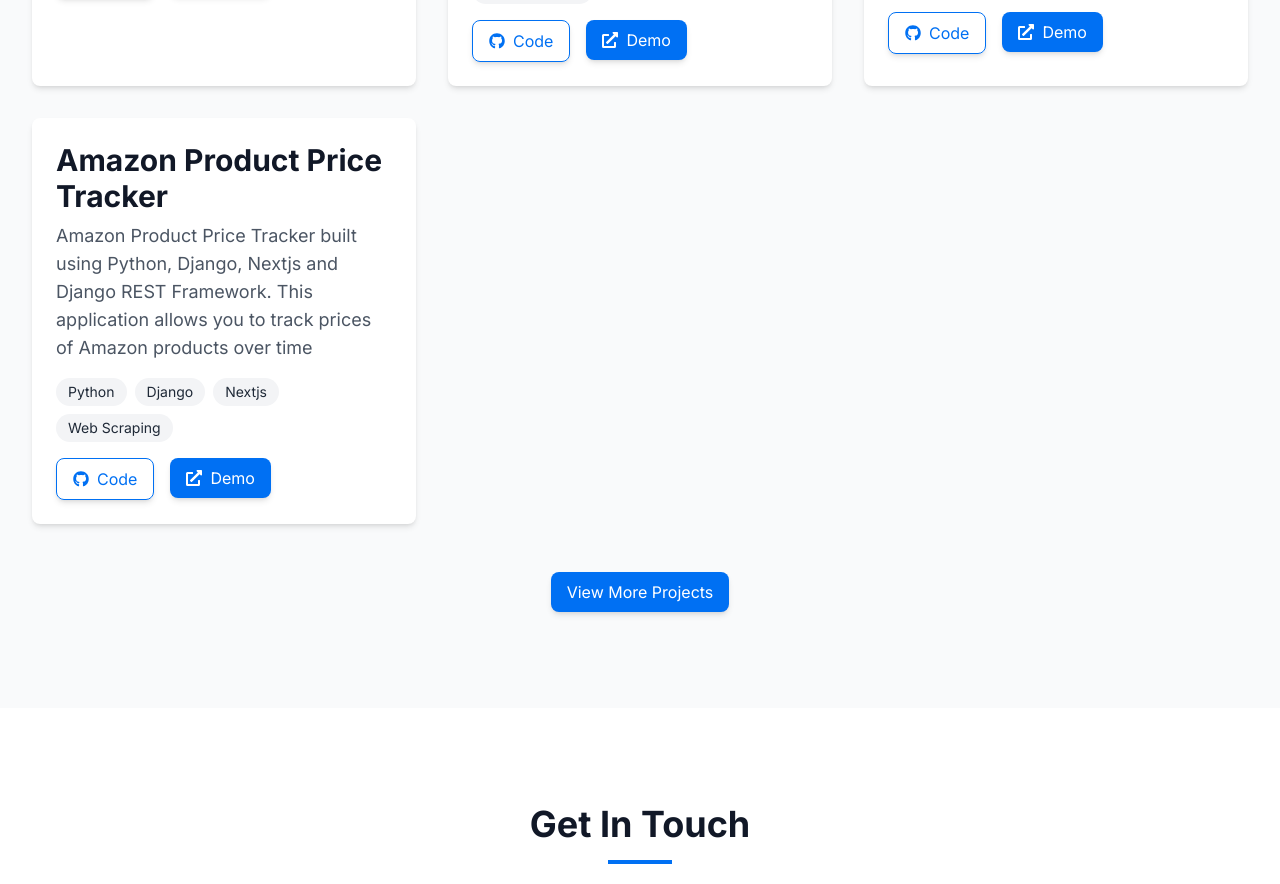
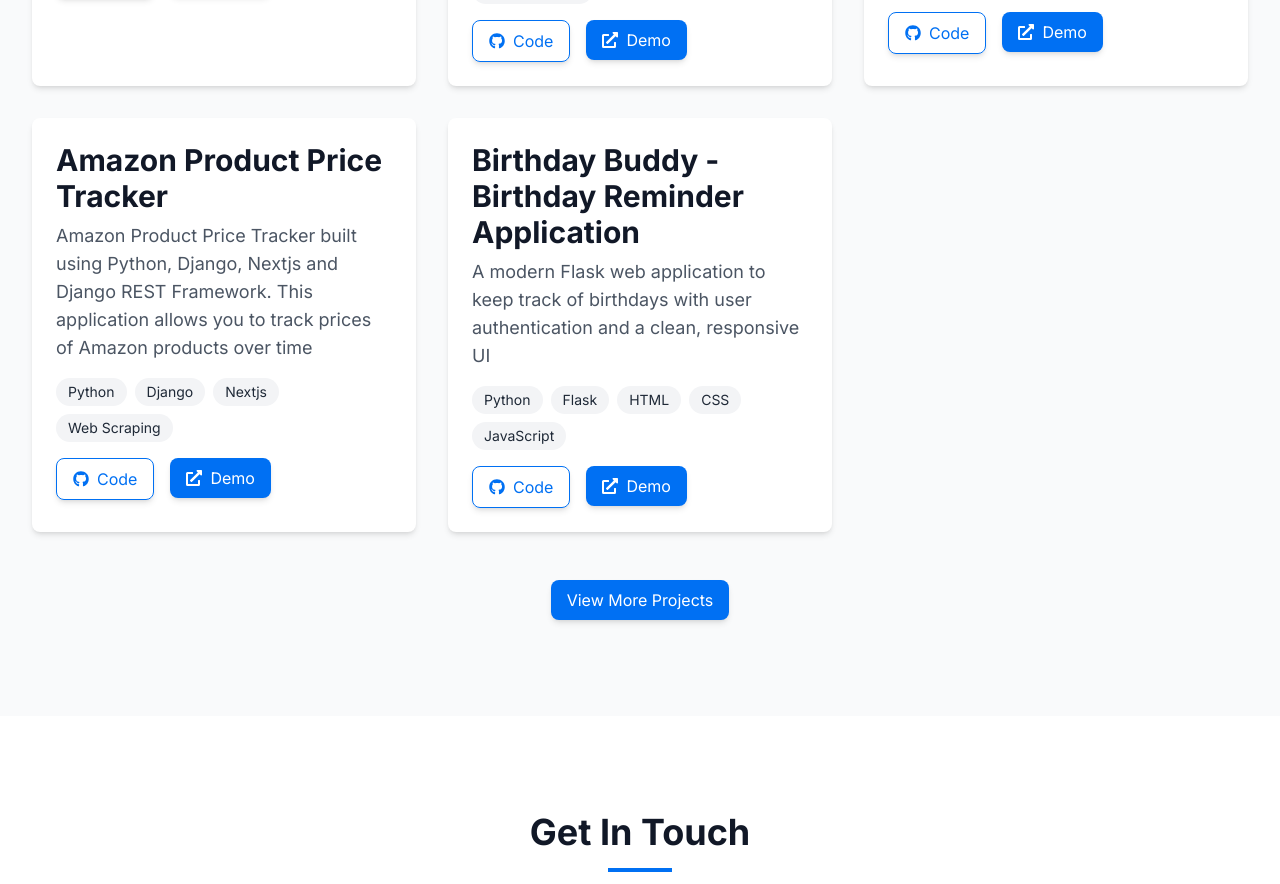
Before and after one commit to rohitdude10/portfolio_2025, a Next.js app: page /portfolio_2025/ in a window 1280 px wide. Shown: the part 3254-4138 px from the top of the page. Built offline with nearby package versions, Linux system fonts and the light colour scheme.

Commit message:
added new project

```diff
--- a/src/components/Projects.tsx
+++ b/src/components/Projects.tsx
@@ -80,6 +80,13 @@
       tags: ['Python', 'Django', 'Nextjs', 'Web Scraping'],
       github: 'https://github.com/rohitdude10/price_tracker',
       demo: 'https://github.com/rohitdude10/price_tracker',
+    },
+    {
+      title: 'Birthday Buddy - Birthday Reminder Application',
+      description: 'A modern Flask web application to keep track of birthdays with user authentication and a clean, responsive UI',
+      tags: ['Python', 'Flask', 'HTML', 'CSS', 'JavaScript'],
+      github: 'https://github.com/rohitdude10/birthday_buddy',
+      demo: 'https://birthday-buddy-rh5o.onrender.com/',
     }
    ];
 
```
